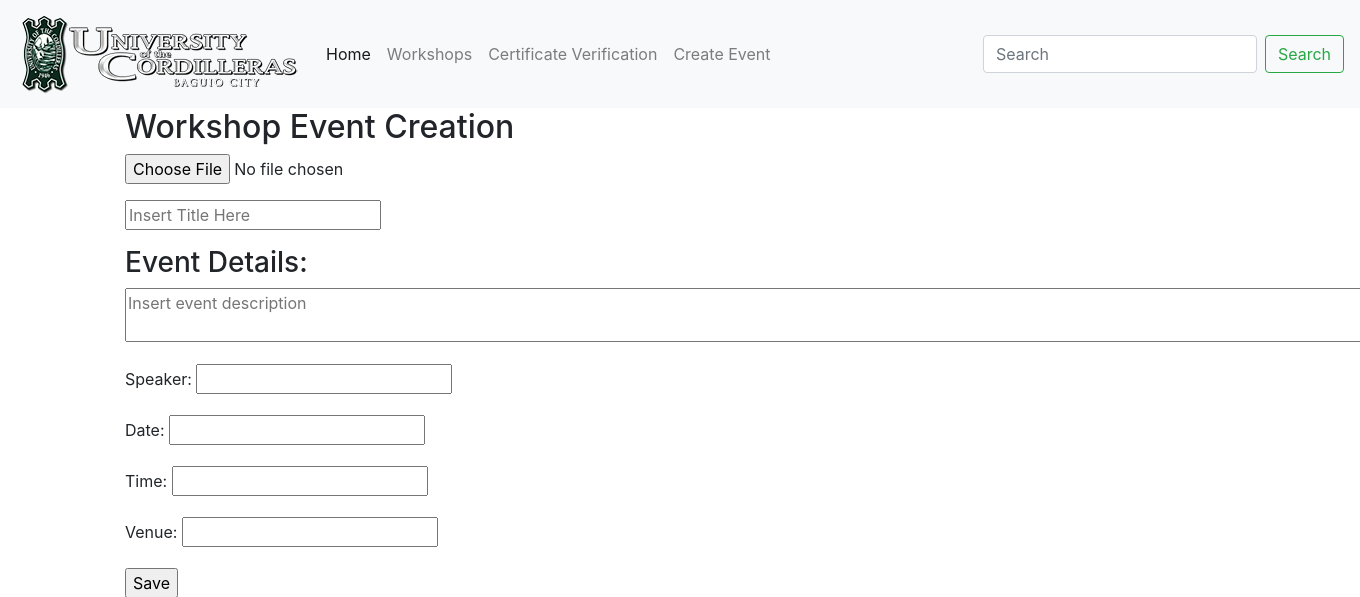
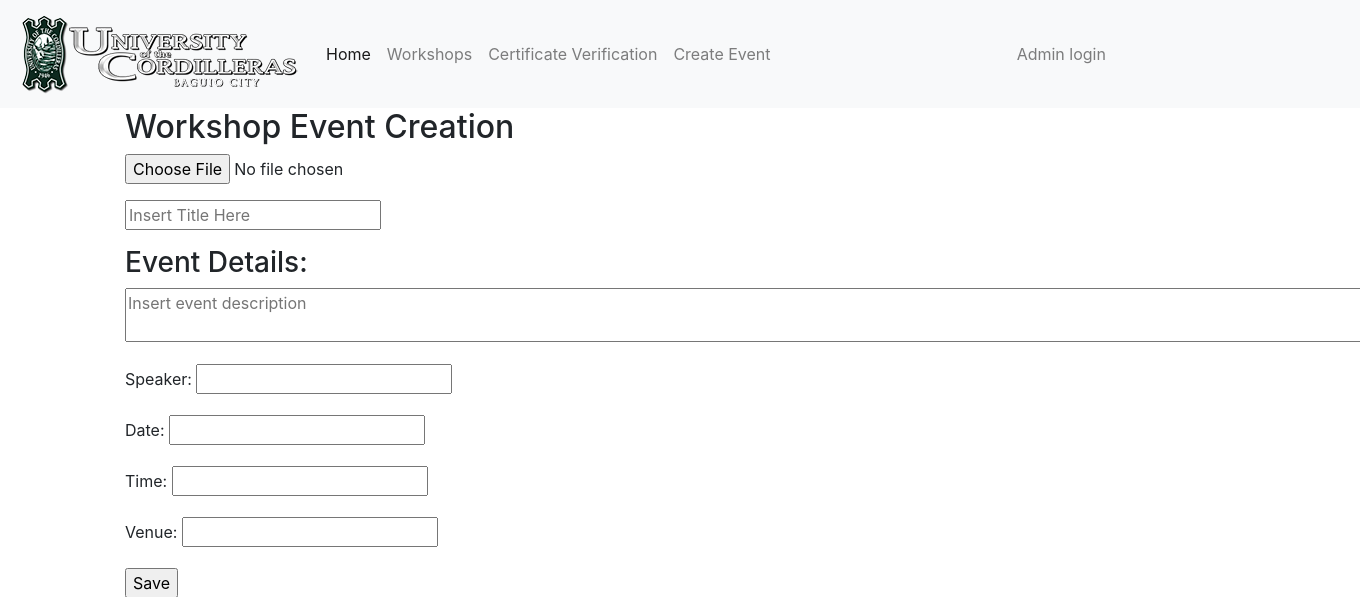
Before and after one commit to redchristian20/CWMSQR, a CodeIgniter app: page /database/create_event in a window 1360 px wide; the page is wider, and only the part inside the window is pictured. Shown: the top 597 px of that part. Run offline with CodeIgniter, Linux system fonts and the light colour scheme; some libraries are stand-ins or nearby versions.

Commit message:
asdjkhbajskhdb

```diff
--- a/application/views/header.php
+++ b/application/views/header.php
@@ -34,9 +34,10 @@
                     <a class="nav-link" href="create_event">Create Event</a>
                 </li>
             </ul>
-            <form class="form-inline my-2 my-lg-0">
-                <input class="form-control mr-sm-2" type="search" placeholder="Search" aria-label="Search">
-                <button class="btn btn-outline-success my-2 my-sm-0" type="submit">Search</button>
-            </form>
+            <ul class="form-inline my-2 my-lg-0 navbar-nav mr-auto">
+            <li class="nav-item">
+                    <a class="nav-link" href="admin_login">Admin login</a>
+                </li>
+            </ul>
         </div>
     </nav>
```
Also changed, not shown: application/views/old-views/header.php (+6 -4 lines), uploads/291697549_5617466928287561_6652050240144332170_n42.jpg (added), uploads/291697549_5617466928287561_6652050240144332170_n43.jpg (added).
